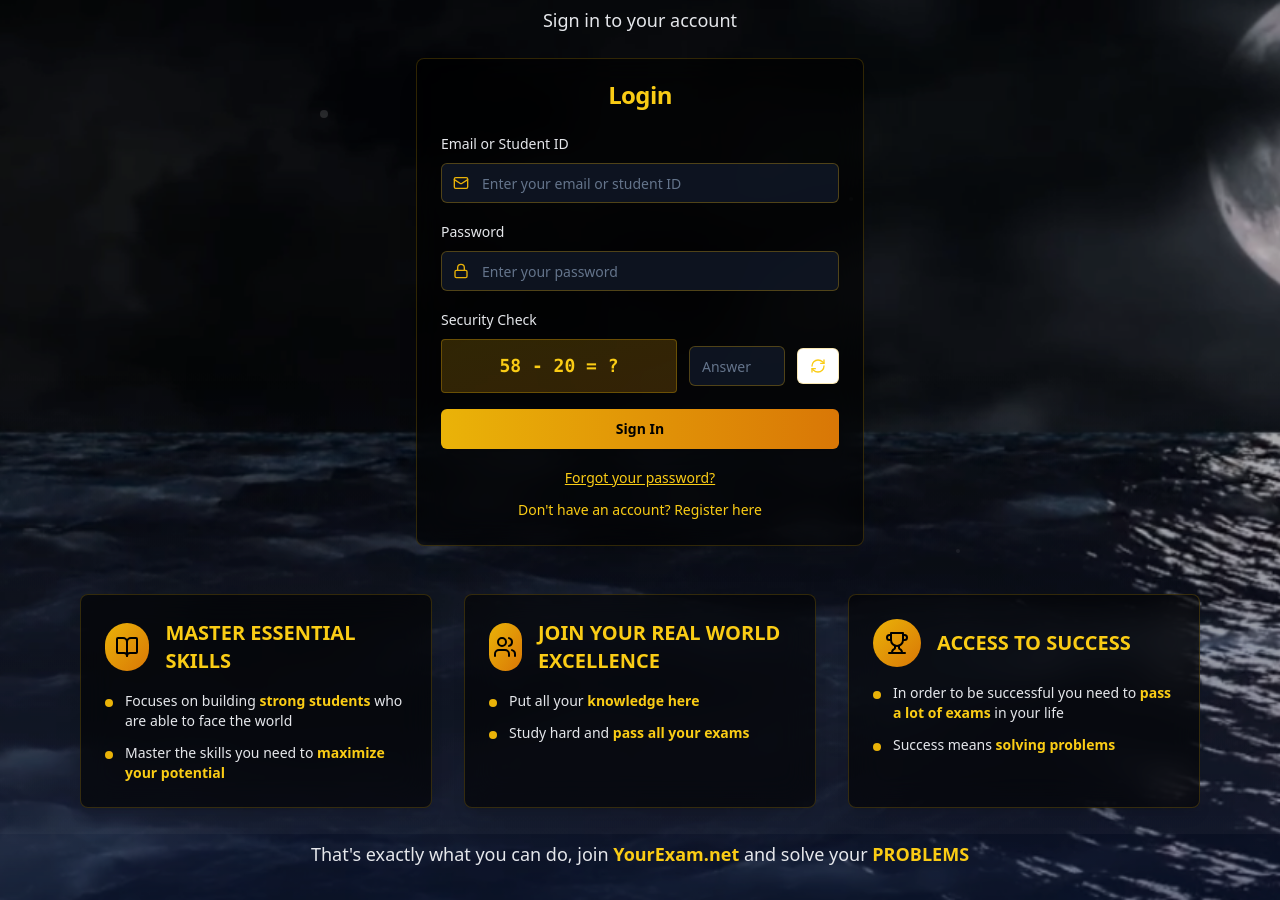
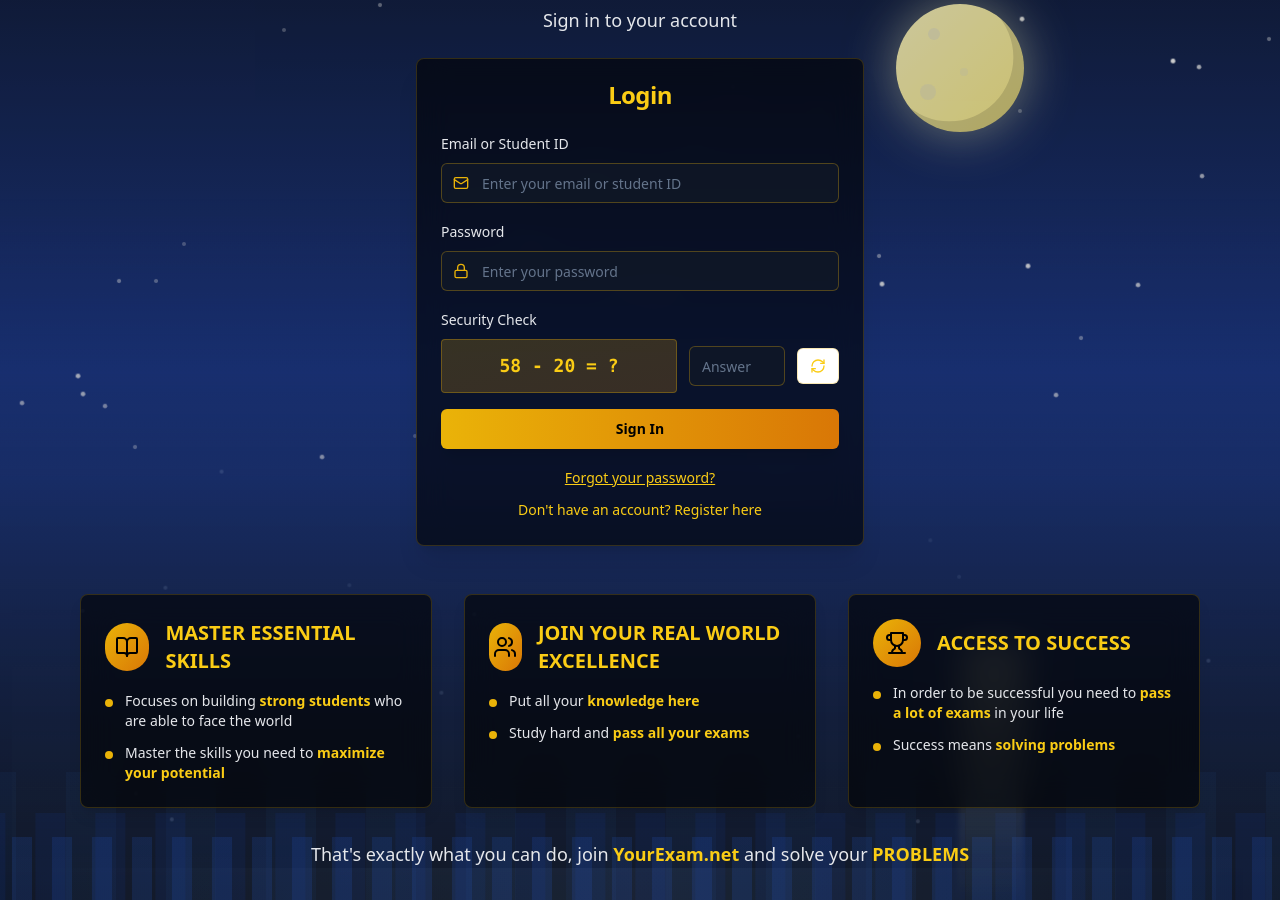
Before and after one commit to ABDOLOGIA/quest-mastery-online, a React (Vite) app: page / in a window 1280 px wide. Shown: the part 154-1054 px from the top of the page. Built offline with nearby package versions, Linux system fonts and the light colour scheme.

Commit message:
feat: Add 3D motion graphic background to login page
Implemented a 3D motion graphic background with a moon over sea at night theme for the login page. The animation features realistic moving water in a seamless loop, optimized for fast loading and subtle motion.

```diff
--- a/src/components/auth/LoginForm.tsx
+++ b/src/components/auth/LoginForm.tsx
@@ -1,3 +1,4 @@
+
 import React, { useState } from 'react';
 import { useAuth } from '../../contexts/AuthContext';
 import { Button } from '../ui/button';
@@ -137,45 +138,122 @@ const LoginForm: React.FC<LoginFormProps> = ({ onSwitchToRegister, onForgotPassw
 
   return (
     <div className="min-h-screen relative flex flex-col items-center justify-center p-4 overflow-hidden">
-      {/* Animated Moon Over Sea Background */}
+      {/* 3D Animated Night Sea Background */}
       <div className="absolute inset-0">
-        {/* Main background image */}
+        {/* Night Sky Gradient */}
+        <div className="absolute inset-0 bg-gradient-to-b from-slate-900 via-blue-900 to-slate-800" />
+
+        {/* Animated Stars */}
+        <div className="absolute inset-0">
+          {Array.from({ length: 50 }).map((_, i) => (
+            <div
+              key={i}
+              className="absolute w-1 h-1 bg-white rounded-full opacity-70"
+              style={{
+                left: `${Math.random() * 100}%`,
+                top: `${Math.random() * 60}%`,
+                animation: `twinkle ${2 + Math.random() * 3}s ease-in-out infinite`,
+                animationDelay: `${Math.random() * 2}s`
+              }}
+            />
+          ))}
+        </div>
+
+        {/* Moon */}
         <div
-          className="absolute inset-0 bg-cover bg-center bg-no-repeat"
+          className="absolute w-32 h-32 bg-gradient-to-br from-yellow-100 to-yellow-200 rounded-full shadow-2xl"
           style={{
-            backgroundImage: `url('/lovable-uploads/cb2a8afb-1d35-429d-8c69-ec88e0bb850b.png')`,
-            backgroundSize: 'cover',
-            backgroundPosition: 'center center'
+            top: '15%',
+            right: '20%',
+            boxShadow: '0 0 50px rgba(255, 255, 200, 0.4), inset -10px -10px 0 rgba(0, 0, 0, 0.1)',
+            animation: 'moonGlow 4s ease-in-out infinite alternate'
+          }}
+        >
+          {/* Moon craters */}
+          <div className="absolute w-3 h-3 bg-gray-300 rounded-full top-6 left-8 opacity-30" />
+          <div className="absolute w-2 h-2 bg-gray-300 rounded-full top-16 left-16 opacity-20" />
+          <div className="absolute w-4 h-4 bg-gray-300 rounded-full top-20 left-6 opacity-25" />
+        </div>
+
+        {/* Moon Reflection on Water */}
+        <div
+          className="absolute bottom-0 left-0 w-full h-2/3"
+          style={{
+            background: 'linear-gradient(to bottom, transparent 0%, rgba(30, 58, 138, 0.3) 40%, rgba(15, 23, 42, 0.8) 100%)'
+          }}
+        >
+          {/* Animated Water Waves - Multiple Layers */}
+          <div className="absolute inset-0 overflow-hidden">
+            {/* Wave Layer 1 */}
+            <div
+              className="absolute bottom-0 left-0 w-[200%] h-32 opacity-20"
+              style={{
+                background: 'repeating-linear-gradient(90deg, transparent, transparent 50px, rgba(59, 130, 246, 0.3) 50px, rgba(59, 130, 246, 0.3) 100px)',
+                animation: 'wave1 8s linear infinite'
+              }}
+            />
+            {/* Wave Layer 2 */}
+            <div
+              className="absolute bottom-0 left-0 w-[200%] h-24 opacity-30"
+              style={{
+                background: 'repeating-linear-gradient(90deg, transparent, transparent 30px, rgba(29, 78, 216, 0.4) 30px, rgba(29, 78, 216, 0.4) 60px)',
+                animation: 'wave2 6s linear infinite reverse'
+              }}
+            />
+            {/* Wave Layer 3 */}
+            <div
+              className="absolute bottom-0 left-0 w-[200%] h-16 opacity-40"
+              style={{
+                background: 'repeating-linear-gradient(90deg, transparent, transparent 20px, rgba(37, 99, 235, 0.5) 20px, rgba(37, 99, 235, 0.5) 40px)',
+                animation: 'wave3 4s linear infinite'
+              }}
+            />
+          </div>
+
+          {/* Moon Reflection */}
+          <div
+            className="absolute w-16 h-64 opacity-60"
+            style={{
+              right: '20%',
+              bottom: '0',
+              background: 'linear-gradient(to bottom, rgba(255, 255, 200, 0.6) 0%, rgba(255, 255, 200, 0.3) 50%, transparent 100%)',
+              filter: 'blur(2px)',
+              animation: 'moonReflection 3s ease-in-out infinite alternate',
+              transform: 'skew(-2deg, 0)'
+            }}
+          />
+
+          {/* Shimmering Water Surface */}
+          <div className="absolute bottom-0 left-0 w-full h-8 bg-gradient-to-r from-transparent via-blue-300/10 to-transparent animate-pulse" />
+        </div>
+
+        {/* Floating Particles for Depth */}
+        <div className="absolute inset-0 pointer-events-none">
+          {Array.from({ length: 20 }).map((_, i) => (
+            <div
+              key={i}
+              className="absolute w-1 h-1 bg-blue-200/30 rounded-full"
+              style={{
+                left: `${Math.random() * 100}%`,
+                top: `${60 + Math.random() * 40}%`,
+                animation: `float ${5 + Math.random() * 5}s ease-in-out infinite`,
+                animationDelay: `${Math.random() * 5}s`
+              }}
+            />
+          ))}
+        </div>
+
+        {/* Subtle Mist Effect */}
+        <div
+          className="absolute bottom-0 left-0 w-full h-1/3 opacity-20"
+          style={{
+            background: 'linear-gradient(to top, rgba(255, 255, 255, 0.1) 0%, transparent 100%)',
+            animation: 'mist 10s ease-in-out infinite alternate'
           }}
         />
 
-        {/* Animated overlay for water movement */}
-        <div className="absolute inset-0 bg-gradient-to-t from-blue-900/40 via-transparent to-transparent animate-pulse" />
-
-        {/* Moving water reflection effect */}
-        <div className="absolute bottom-0 left-0 w-full h-1/2 overflow-hidden">
-          <div className="absolute inset-0 bg-gradient-to-t from-white/5 via-white/2 to-transparent animate-bounce"
-               style={{ animationDuration: '4s', animationDelay: '0s' }} />
-          <div className="absolute inset-0 bg-gradient-to-t from-white/3 via-white/1 to-transparent animate-bounce"
-               style={{ animationDuration: '6s', animationDelay: '1s' }} />
-          <div className="absolute inset-0 bg-gradient-to-t from-white/4 via-white/1 to-transparent animate-bounce"
-               style={{ animationDuration: '5s', animationDelay: '2s' }} />
-        </div>
-
-        {/* Floating particles for atmosphere */}
-        <div className="absolute inset-0">
-          <div className="absolute top-1/4 left-1/4 w-2 h-2 bg-white/20 rounded-full animate-pulse"
-               style={{ animationDuration: '3s' }} />
-          <div className="absolute top-1/3 right-1/3 w-1 h-1 bg-white/30 rounded-full animate-pulse"
-               style={{ animationDuration: '4s', animationDelay: '1s' }} />
-          <div className="absolute top-1/2 left-1/2 w-1.5 h-1.5 bg-white/25 rounded-full animate-pulse"
-               style={{ animationDuration: '5s', animationDelay: '2s' }} />
-          <div className="absolute top-2/3 right-1/4 w-1 h-1 bg-white/20 rounded-full animate-pulse"
-               style={{ animationDuration: '3.5s', animationDelay: '0.5s' }} />
-        </div>
-
         {/* Dark overlay for better text readability */}
-        <div className="absolute inset-0 bg-black/30" />
+        <div className="absolute inset-0 bg-black/20" />
       </div>
 
       <div className="w-full max-w-md space-y-6 relative z-10">
@@ -396,6 +474,50 @@ const LoginForm: React.FC<LoginFormProps> = ({ onSwitchToRegister, onForgotPassw
           </p>
         </div>
       </div>
+
+      {/* CSS Animations */}
+      <style jsx>{`
+        @keyframes twinkle {
+          0%, 100% { opacity: 0.3; transform: scale(1); }
+          50% { opacity: 1; transform: scale(1.2); }
+        }
+
+        @keyframes moonGlow {
+          0% { box-shadow: 0 0 30px rgba(255, 255, 200, 0.3), inset -8px -8px 0 rgba(0, 0, 0, 0.1); }
+          100% { box-shadow: 0 0 60px rgba(255, 255, 200, 0.6), inset -12px -12px 0 rgba(0, 0, 0, 0.15); }
+        }
+
+        @keyframes wave1 {
+          0% { transform: translateX(-50%); }
+          100% { transform: translateX(0%); }
+        }
+
+        @keyframes wave2 {
+          0% { transform: translateX(-50%) translateY(10px); }
+          100% { transform: translateX(0%) translateY(0px); }
+        }
+
+        @keyframes wave3 {
+          0% { transform: translateX(-50%) translateY(5px); }
+          100% { transform: translateX(0%) translateY(-5px); }
+        }
+
+        @keyframes moonReflection {
+          0% { opacity: 0.4; transform: skew(-1deg, 0) scale(1); }
+          100% { opacity: 0.7; transform: skew(-3deg, 0) scale(1.1); }
+        }
+
+        @keyframes float {
+          0%, 100% { transform: translateY(0px) translateX(0px); opacity: 0.3; }
+          33% { transform: translateY(-20px) translateX(10px); opacity: 0.7; }
+          66% { transform: translateY(-10px) translateX(-5px); opacity: 0.5; }
+        }
+
+        @keyframes mist {
+          0% { opacity: 0.1; transform: translateX(0px); }
+          100% { opacity: 0.3; transform: translateX(20px); }
+        }
+      `}</style>
     </div>
   );
 };
```
